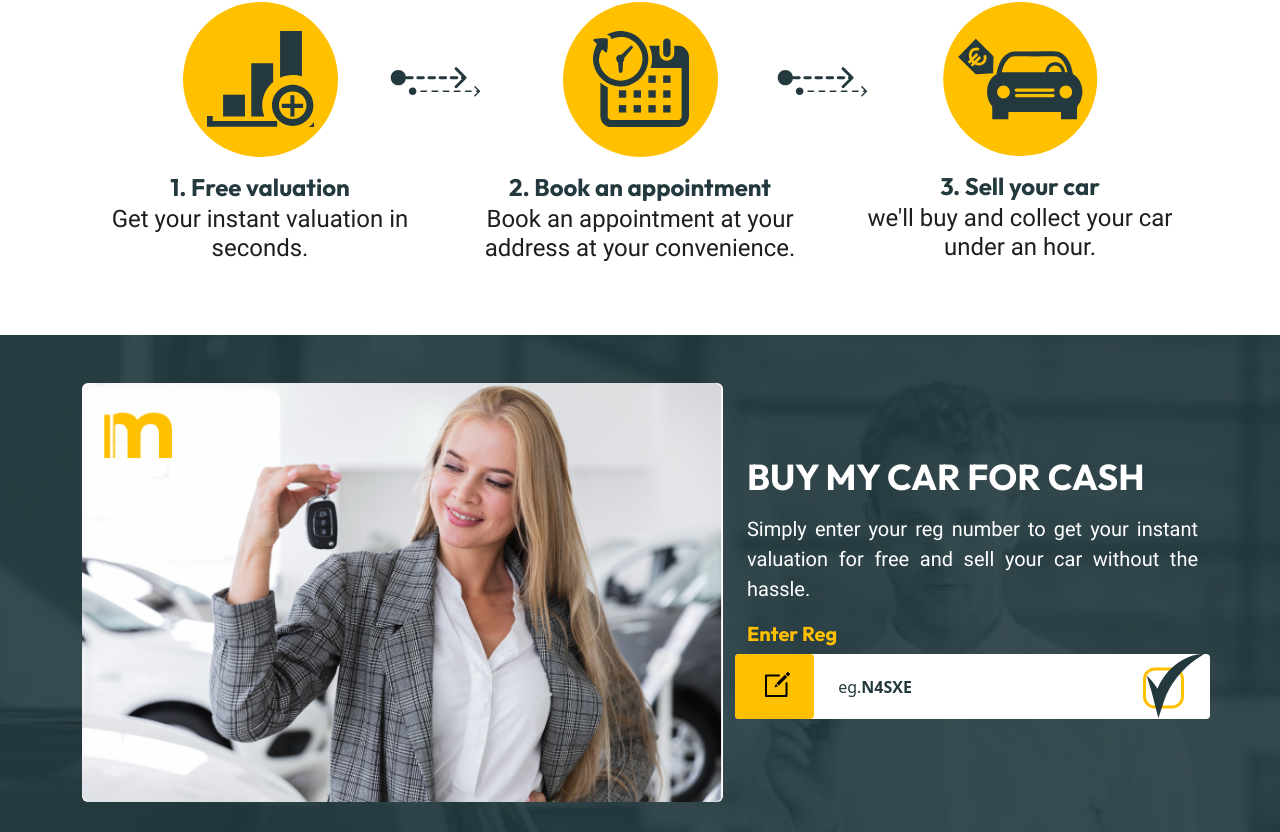
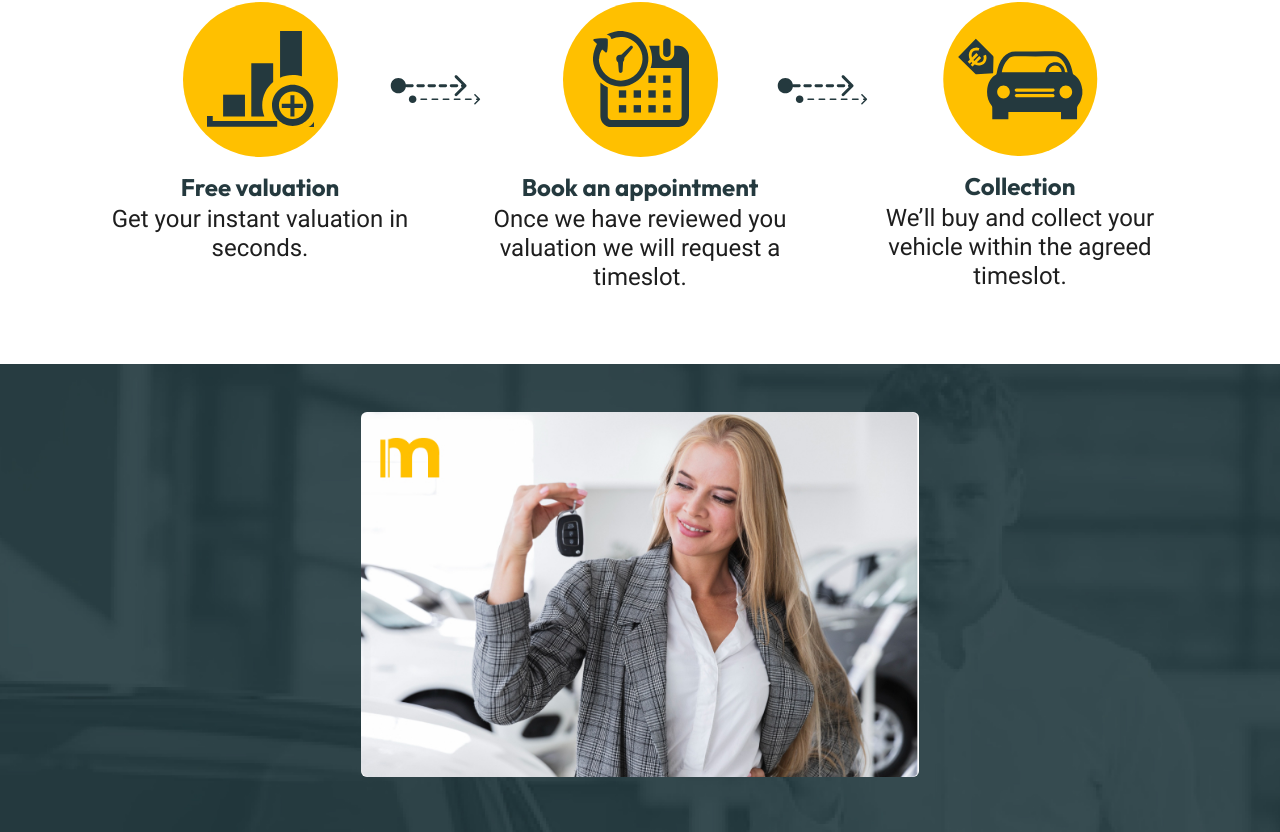
Before and after one commit to Strike1031/motors4cash, a React (Create React App) app: page / in a window 1280 px wide. Shown: the part 1110-1942 px from the top of the page. Built offline with nearby package versions, Linux system fonts and the light colour scheme.

Commit message:
update dashboard words

```diff
--- a/src/components/banners.js
+++ b/src/components/banners.js
@@ -11,9 +11,9 @@ export const PostCodeBanner = () => {
                     {/* <Col sm={12} lg={4} className="mb-2">
                         <Form.Control id="postcode" placeholder="Enter your Postcode" />
                     </Col> */}
-                    <Col sm={12} lg={2} className="mb-2">
+                    {/* <Col sm={12} lg={2} className="mb-2">
                         <Button className="postcode-submit px-4 w-100">Find Branch</Button>
-                    </Col>
+                    </Col> */}
                 </Row>
             </Container>
         </div>
--- a/src/contents/index.js
+++ b/src/contents/index.js
@@ -15,17 +15,17 @@ export const FooterNavs = {
 export const WorkflowItemList = [
     {
         image : WorkflowBanner1,
-        title : "1. Free valuation",
+        title : "Free valuation",
         subtitle : "Get your instant valuation in seconds."
     },
     {
         image : WorkflowBanner2,
-        title : "2. Book an appointment",
-        subtitle : "Book an appointment at your address at your convenience."
+        title : "Book an appointment",
+        subtitle : "Once we have reviewed you valuation we will request a timeslot."
     },
     {
         image : WorkflowBanner3,
-        title : "3. Sell your car",
-        subtitle : "we'll buy and collect your car under an hour."
+        title : "Collection",
+        subtitle : "We’ll buy and collect your vehicle within the agreed timeslot."
     },
 ]
--- a/src/pages/HomePage.js
+++ b/src/pages/HomePage.js
@@ -28,27 +28,10 @@ function HomePage() {
           <section className="BuySection py-5">
             <Container>
               <Row className="align-items-center mb-5">
-                <Col sm={12} lg={7} className="mb-2">
-                  <Image src={WomanBanner} width="100%" className="rounded rouneded-2" />
+                <Col sm={12} lg={12} className="mb-2 text-center">
+                  <Image src={WomanBanner} width="50%" className="rounded rouneded-2" />
                 </Col>
-                <Col sm={12} lg={5} className="mb-2">
-                  <div className="Banner-title  text-uppercase text-center text-lg-start">Buy my car for cash</div>
-                  <div className="Banner-content ">Simply enter your reg number to get your instant valuation for free and sell your car without the hassle.</div>
-                  {/* <Nav.Link href="#mainsection" className="nav-link"> */}
-                  <div>
-                    <Form.Group className="mb-3" controlId="exampleForm.ControlInput1">
-                      <Form.Label>Enter Reg</Form.Label>
-                      <Nav.Link href="#mainsection" className="nav-link">
-                        <Row className="bg-white px-0 rounded rounded-1">
-                          <Col sm={2} className="bg-yellow rounded rounded-1"><InputGroup.Text id="basic-addon1"><Image src={EditIcon} width="25" /></InputGroup.Text></Col>
-                          <Col sm={8}><Button className="w-75 bg-white border text-start text-main-black-50 border-0 w-100 text rounded rounded-0 h-100">eg.<strong>N4SXE</strong></Button></Col>
-                          <Col sm={2}><Image src={CheckboxIcon} height="65" /></Col>
-                        </Row>
-                      </Nav.Link>
-                    </Form.Group>
-                  {/* </Nav.Link> */}
-                  </div>
-                </Col>
+
               </Row>
               <Row>
                 <Col sm={12} lg={4} className="mb-4">
@@ -141,51 +124,34 @@ function HomePage() {
               <div className="Section-title text-uppercase text-center mt-5 py-5" id="Faqsection">Frequently asked questions</div>
               <Accordion defaultActiveKey="0">
                 <Accordion.Item eventKey="0">
-                  <Accordion.Header><Image src={FaqIcon} width="25" className="me-3" />Accordion Item #1</Accordion.Header>
+                  <Accordion.Header><Image src={FaqIcon} width="25" className="me-3" />Do you settle finances?</Accordion.Header>
                   <Accordion.Body>
-                    Lorem ipsum dolor sit amet, consectetur adipiscing elit, sed do
-                    eiusmod tempor incididunt ut labore et dolore magna aliqua. Ut enim ad
-                    minim veniam, quis nostrud exercitation ullamco laboris nisi ut
-                    aliquip ex ea commodo consequat. Duis aute irure dolor in
-                    reprehenderit in voluptate velit esse cillum dolore eu fugiat nulla
-                    pariatur. Excepteur sint occaecat cupidatat non proident, sunt in
-                    culpa qui officia deserunt mollit anim id est laborum.
+                    No
                   </Accordion.Body>
                 </Accordion.Item>
                 <Accordion.Item eventKey="1">
-                  <Accordion.Header><Image src={FaqIcon} width="25" className="me-3" />Accordion Item #2</Accordion.Header>
+                  <Accordion.Header><Image src={FaqIcon} width="25" className="me-3" />When will i receive payment for my motor?</Accordion.Header>
                   <Accordion.Body>
-                    Lorem ipsum dolor sit amet, consectetur adipiscing elit, sed do
-                    eiusmod tempor incididunt ut labore et dolore magna aliqua. Ut enim ad
-                    minim veniam, quis nostrud exercitation ullamco laboris nisi ut
-                    aliquip ex ea commodo consequat. Duis aute irure dolor in
-                    reprehenderit in voluptate velit esse cillum dolore eu fugiat nulla
-                    pariatur. Excepteur sint occaecat cupidatat non proident, sunt in
-                    culpa qui officia deserunt mollit anim id est laborum.
+                    When we collect the motor, payment will be with you within 30 minutes
                   </Accordion.Body>
                 </Accordion.Item>
                 <Accordion.Item eventKey="2">
-                  <Accordion.Header><Image src={FaqIcon} width="25" className="me-3" />Accordion Item #2</Accordion.Header>
+                  <Accordion.Header><Image src={FaqIcon} width="25" className="me-3" />Will you collect my motor?</Accordion.Header>
                   <Accordion.Body>
-                    Lorem ipsum dolor sit amet, consectetur adipiscing elit, sed do
-                    eiusmod tempor incididunt ut labore et dolore magna aliqua. Ut enim ad
-                    minim veniam, quis nostrud exercitation ullamco laboris nisi ut
-                    aliquip ex ea commodo consequat. Duis aute irure dolor in
-                    reprehenderit in voluptate velit esse cillum dolore eu fugiat nulla
-                    pariatur. Excepteur sint occaecat cupidatat non proident, sunt in
-                    culpa qui officia deserunt mollit anim id est laborum.
+                    Yes, we will collect the motor within the agreed timeslot
                   </Accordion.Body>
                 </Accordion.Item>
                 <Accordion.Item eventKey="3">
-                  <Accordion.Header><Image src={FaqIcon} width="25" className="me-3" />Accordion Item #2</Accordion.Header>
+                  <Accordion.Header><Image src={FaqIcon} width="25" className="me-3" />Do you purchase motorbikes?</Accordion.Header>
                   <Accordion.Body>
-                    Lorem ipsum dolor sit amet, consectetur adipiscing elit, sed do
-                    eiusmod tempor incididunt ut labore et dolore magna aliqua. Ut enim ad
-                    minim veniam, quis nostrud exercitation ullamco laboris nisi ut
-                    aliquip ex ea commodo consequat. Duis aute irure dolor in
-                    reprehenderit in voluptate velit esse cillum dolore eu fugiat nulla
-                    pariatur. Excepteur sint occaecat cupidatat non proident, sunt in
-                    culpa qui officia deserunt mollit anim id est laborum.
+                    Do you purchase motorbikes?
+                  </Accordion.Body>
+                </Accordion.Item>
+                <Accordion.Item eventKey="4">
+                  <Accordion.Header><Image src={FaqIcon} width="25" className="me-3" />My motor is damaged will you still buy it?</Accordion.Header>
+                  <Accordion.Body>
+                    Yes, we buy damaged and cars in need of repair.
+                    We do recommend that you declare any faults or damage as they may affect your final valuation.
                   </Accordion.Body>
                 </Accordion.Item>
               </Accordion>
```
